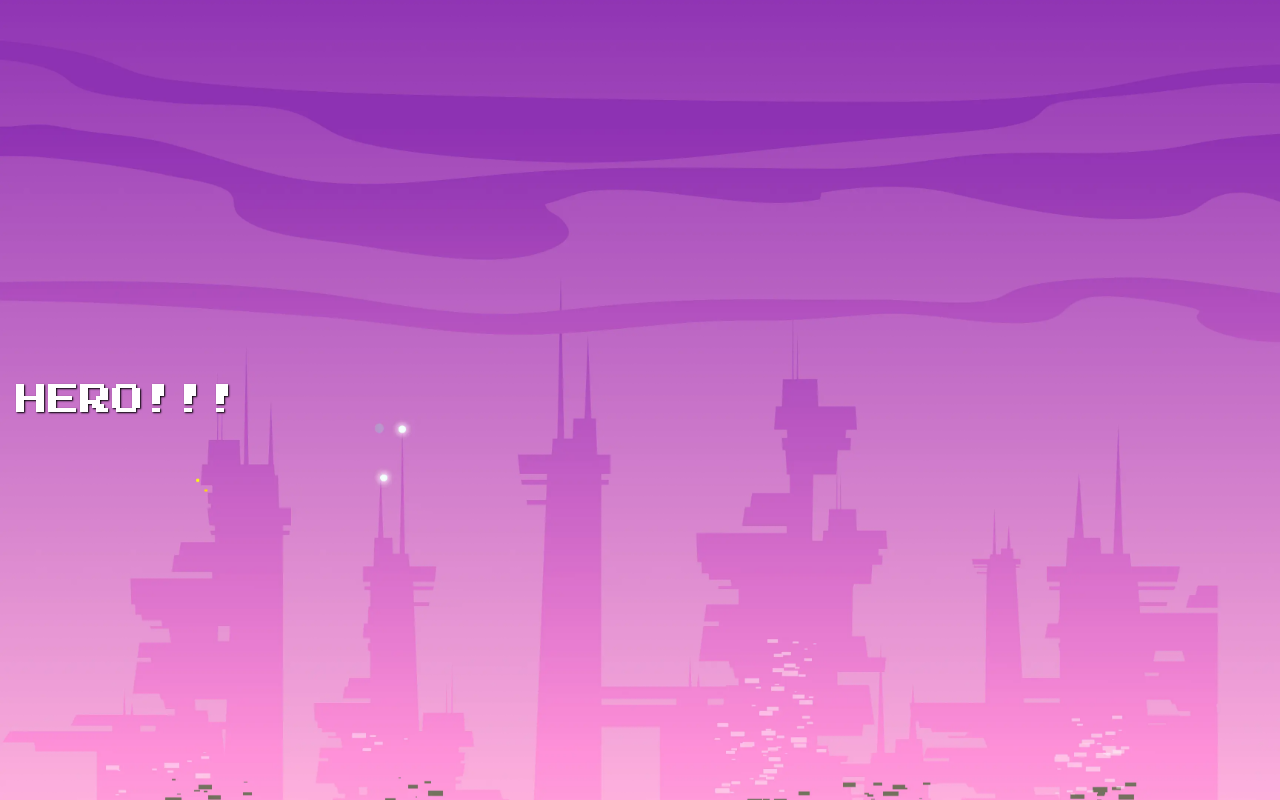
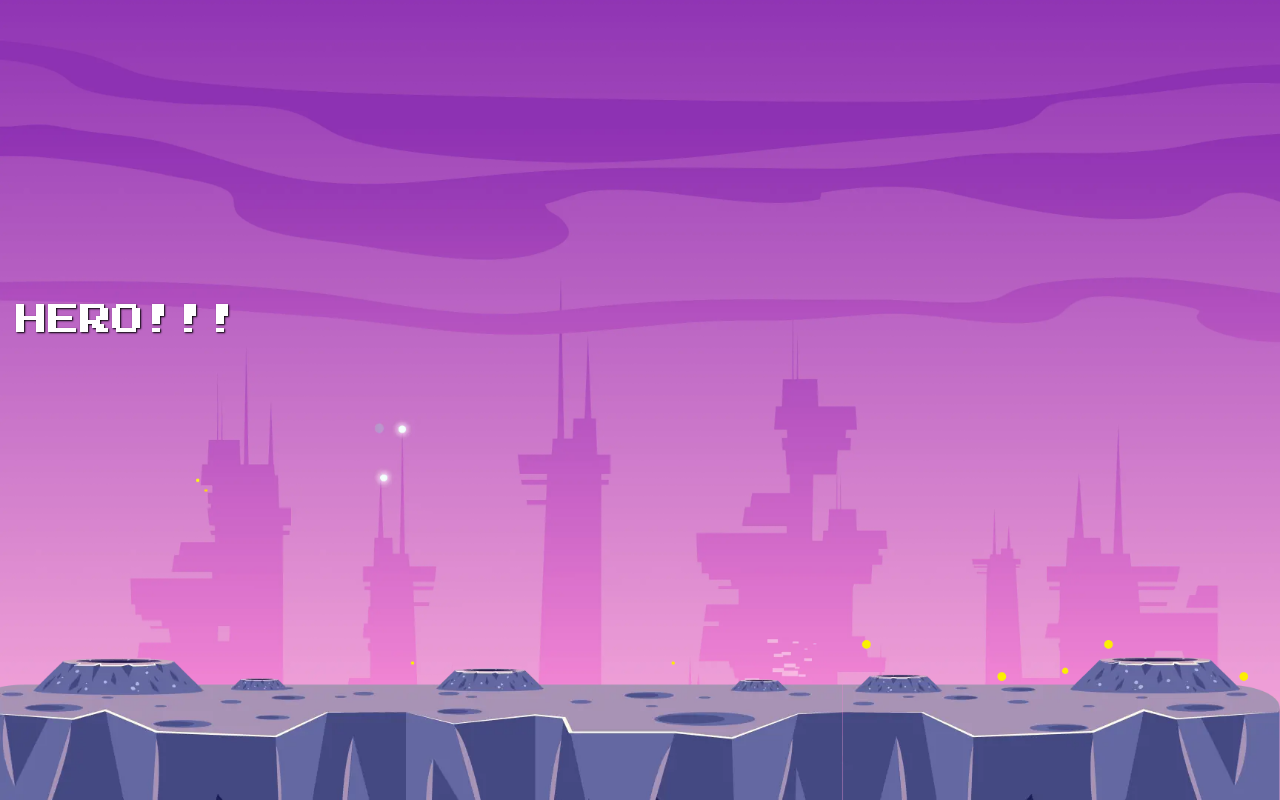
Before and after one commit to Rozycos/retro-game, a Next.js app: page /about-me/hero in a window 1280 px wide. Built offline with nearby package versions, Linux system fonts and the light colour scheme.

Commit message:
improvements in pages background properities

```diff
--- a/styles/elements/AboutMe.module.scss
+++ b/styles/elements/AboutMe.module.scss
@@ -1,6 +1,7 @@
 .container {
     background: url('../../public/images/bg3.webp') no-repeat center center fixed;
     background-size: cover;
+    background-repeat: no-repeat;
     width: 100vw;
     min-height: 100vh;
     max-width: 100%;
--- a/styles/elements/Home.module.scss
+++ b/styles/elements/Home.module.scss
@@ -1,6 +1,7 @@
 .container {
     background: url('../../public/images/bg1.webp') no-repeat center center fixed;
     background-size: cover;
+    background-repeat: no-repeat;
     width: 100vw;
     min-height: 100vh;
     max-width: 100%;
--- /dev/null
+++ b/styles/elements/_footer.scss
@@ -0,0 +1,8 @@
+.footer{
+    height: 20vh;
+    width: 100vw;
+    max-width: 100%;
+
+    background-image: url(../../public/images/bedrock.webp);
+    background-size: cover;
+}
--- a/styles/globals.scss
+++ b/styles/globals.scss
@@ -18,7 +18,7 @@
 @import "elements/socialButtons";
 @import "elements/followMe";
 //@import "elements/hero";
-// @import "elements/newSection";
+@import "elements/footer";
 // @import "elements/trendingSection";
 // @import "elements/blogSection";
 // @import "elements/footer";
```
